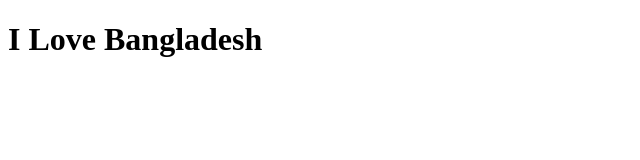
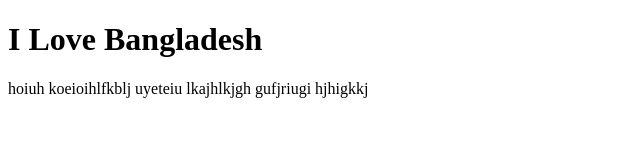
Before and after one commit to sumona991/my-first-github, a plain HTML site: page index.html in a window 1280 px wide. Shown: the whole page, without its empty margins (0-640 px from the left). Drawn offline with Linux system fonts and the light colour scheme.

Commit message:
firstcommit

```diff
--- a/index.html
+++ b/index.html
@@ -7,5 +7,6 @@
 </head>
 <body>
     <h1>I Love Bangladesh</h1>
+    <p>hoiuh koeioihlfkblj uyeteiu lkajhlkjgh gufjriugi hjhigkkj </p>
 </body>
 </html>
```
